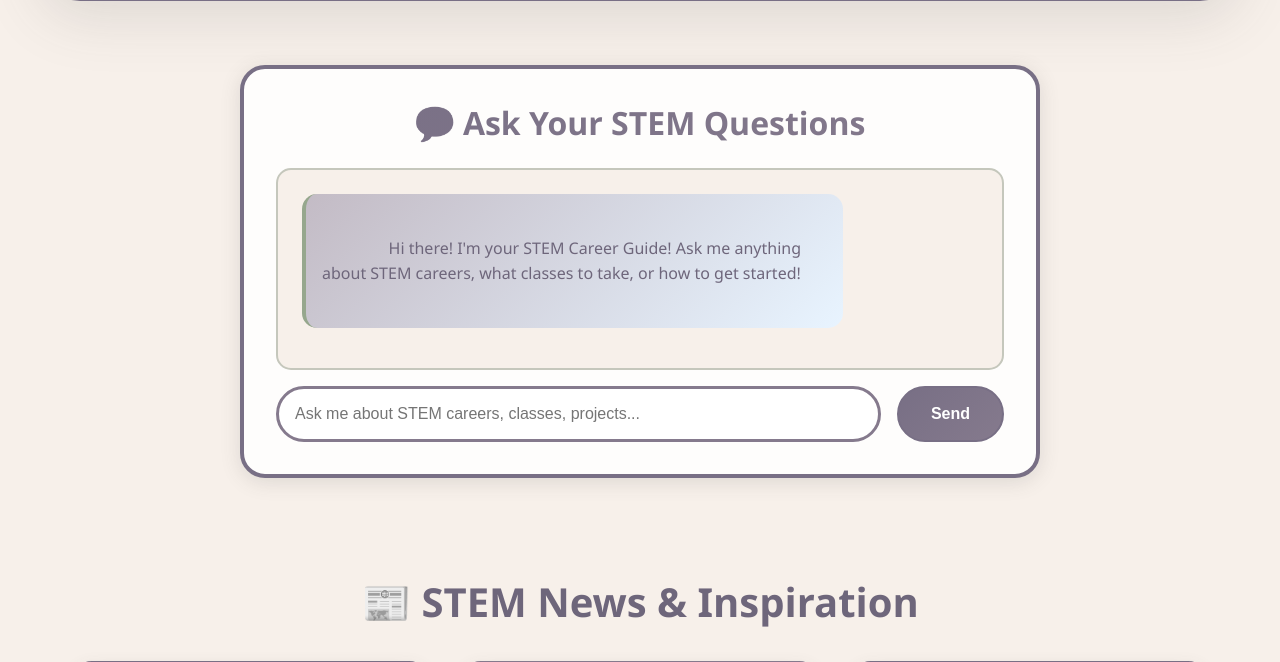
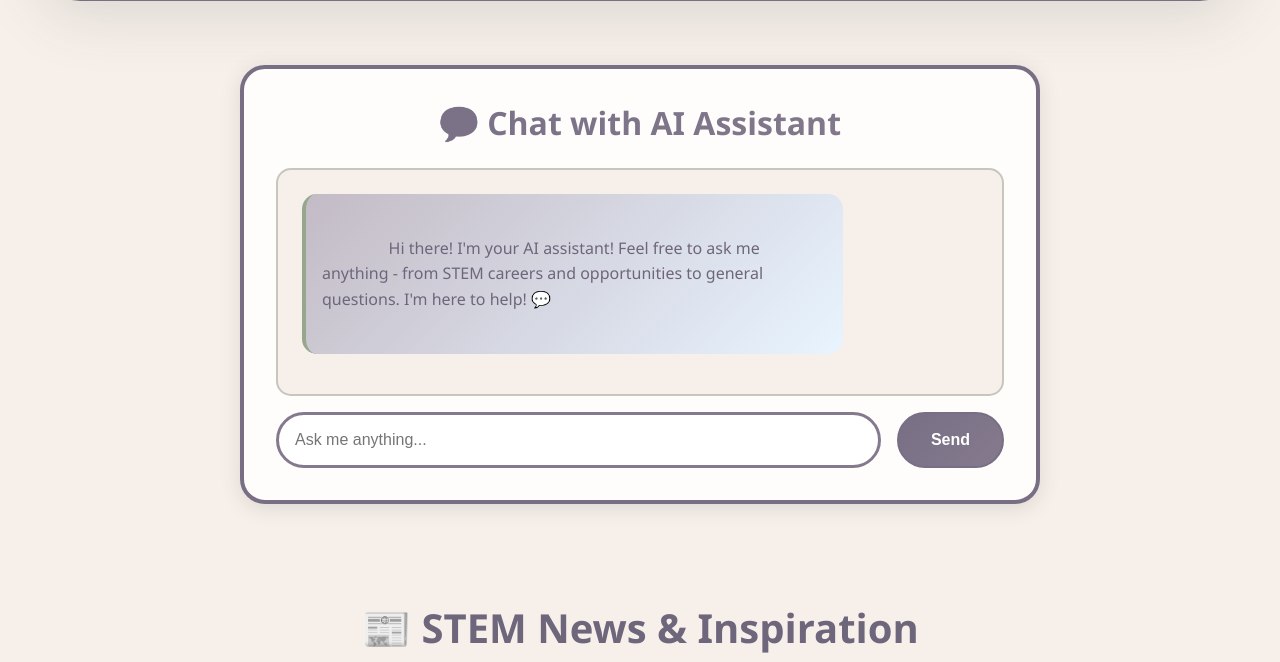
Before and after one commit to jenneighh/HACKATHON-2026, a Flask app: page / in a window 1280 px wide. Shown: the part 3393-4055 px from the top of the page. Run offline with Flask 3, Linux system fonts and the light colour scheme.

Commit message:
Update chatbot to answer any questions and configure AWS Bedrock
- Remove restrictions: chatbot now answers ANY questions, not just STEM
- Update chatbot UI: "Chat with AI Assistant" instead of "Ask Your STEM Questions"
- Change welcome message and placeholder to be more general
- Update AI prompt to handle all types of questions
- Add fallback for general questions when knowledge base has no match
- Create .env.example template for AWS Bedrock setup
- Update README with AWS Bedrock configuration instructions
- Replace Anthropic API references with AWS Bedrock

Setup instructions:
- Copy .env.example to .env
- Add AWS credentials (received via email)
- App works with limited features without AWS credentials

Co-Authored-By: Claude Sonnet 4.5 <noreply@anthropic.com>

```diff
--- a/app.py
+++ b/app.py
@@ -15,6 +15,7 @@ import json
 from dotenv import load_dotenv
 from datetime import timedelta
 import anthropic
+from knowledge_base import search_knowledge_base, CAREER_KNOWLEDGE, SUMMER_PROGRAMS, COMPETITIONS, SCHOLARSHIPS, FAQ_RESPONSES
 
 # Load environment variables from .env file
 load_dotenv()
@@ -857,160 +858,104 @@ def mentor():
 
         # Mentor responses based on common questions
         if "how many" in user_message and ("class" in user_message or "course" in user_message):
-            response = f"""Great question! To become a {career}, here's what you typically need:
+            response = f"""To become a {career}:
 
-📚 **High School** (4 years):
-• Core: {', '.join(career_info['subjects'][:3])}
-• Plus standard requirements: English, Social Studies, etc.
+High School: Focus on {', '.join(career_info['subjects'][:2])} plus the standard requirements.
 
-🎓 **College** (4 years for Bachelor's):
-• About 120-130 credit hours total
-• 40-50 classes covering major requirements, general education, and electives
-• {career_info['education']}
+College: 4 years for a Bachelor's degree. You'll need about 120-130 credits (40-50 classes total).
 
-💡 **The good news**: You don't need to take them all at once! Most students take 4-5 classes per semester. Focus on building a strong foundation first, then specialize in what you love!"""
+{career_info['education']}
+
+Don't worry - you take 4-5 classes per semester, so it's totally manageable! Build your foundation first, then specialize."""
 
         elif "hard" in user_message or "difficult" in user_message:
-            response = f"""Honestly? {career} has its challenges, but it's absolutely achievable! Here's the real talk:
+            response = f"""{career} has challenges, but you can absolutely do it!
 
-💪 **What makes it challenging:**
-• Requires dedication and consistent practice
-• Some concepts take time to master
-• Problem-solving can be frustrating at first
+It requires dedication and practice, and some concepts take time to master. But here's the thing: everyone struggles at first, even experts.
 
-✨ **Why you CAN do it:**
-• Everyone struggles at first — even experts!
-• Breaking problems into small steps makes them manageable
-• There's a huge community ready to help you
-• Your unique perspective is valuable!
+The key isn't being naturally smart - it's being persistent. Most successful {career}s weren't prodigies; they just kept going.
 
-The "hard" part isn't about being naturally smart — it's about being persistent. Most successful {career}s weren't prodigies; they just didn't give up. And with your interests in {', '.join(career_info['skills'][:2])}, you're already on the right path! 🚀"""
+With your interest in {', '.join(career_info['skills'][:2])}, you're already on the right path! 🚀"""
 
         elif "skill" in user_message:
-            response = f"""To succeed as a {career}, you'll want to develop these skills:
+            response = f"""To succeed as a {career}, focus on:
 
-🎯 **Core Skills:**
-{chr(10).join([f'• {skill.title()}' for skill in career_info['skills']])}
+Core Skills: {', '.join([skill.title() for skill in career_info['skills'][:3]])}
 
-📖 **Subjects to Master:**
-{chr(10).join([f'• {subject.title()}' for subject in career_info['subjects']])}
+Key Subjects: {', '.join([subject.title() for subject in career_info['subjects'][:3]])}
 
-💡 **How to Build These Skills:**
-• Start with beginner-friendly online courses (Khan Academy, Coursera)
-• Work on small projects that interest you
-• Join clubs or online communities
-• Find a mentor or study group
-• Practice regularly — even 30 minutes a day helps!
+How to Build Them:
+Start with online courses (Khan Academy, Coursera), work on small projects, join clubs, and practice regularly.
 
-Remember: Nobody is born with these skills. Everyone learns them step by step. You've got this! 💪"""
+Remember: Nobody is born with these skills. You've got this! 💪"""
 
         elif "start" in user_message or "begin" in user_message:
             projects = career_info.get('beginner_projects', ['Build a personal website', 'Create a simple app', 'Join online coding communities'])
             next_steps = career_info.get('next_steps', ['Learn basics online', 'Join a STEM club', 'Find a mentor'])
 
-            response = f"""Let's get you started on your {career} journey! Here's your action plan:
+            response = f"""Here's how to start your {career} journey:
 
-🚀 **This Week:**
-1. {next_steps[0] if len(next_steps) > 0 else 'Research online courses in your field'}
-2. {next_steps[1] if len(next_steps) > 1 else 'Join a relevant online community'}
-3. Watch YouTube videos about "Day in the Life of a {career}"
+This Week:
+1. {next_steps[0] if len(next_steps) > 0 else 'Research online courses'}
+2. {next_steps[1] if len(next_steps) > 1 else 'Join a community'}
+3. Watch "Day in the Life" videos
 
-🛠️ **This Month:**
-Start a beginner project:
-{chr(10).join([f'• {project}' for project in projects])}
+Try a Beginner Project:
+{chr(10).join([f'• {project}' for project in projects[:2]])}
 
-📚 **This Year:**
-• Take relevant classes at school
-• Build a portfolio of 2-3 small projects
-• Attend STEM events or competitions
-• Connect with professionals in the field
-
-The key is to start small and stay consistent. Pick ONE thing from this list and do it today! What sounds most exciting to you? 🌟"""
+Start small and stay consistent. Pick ONE thing and do it today! 🌟"""
 
         elif "salary" in user_message or "money" in user_message or "pay" in user_message:
-            response = f"""Let's talk about the financial side of {career}:
+            response = f"""Salary for {career}:
 
-💰 **Salary Range:** {career_info['salary_range']}
-📊 **Average:** {career_info.get('avg_salary', 'Varies by location and experience')}
+Range: {career_info['salary_range']}
+Average: {career_info.get('avg_salary', 'Varies by location')}
 
-**What affects your salary:**
-• Location (Silicon Valley pays more than smaller cities)
-• Experience (entry-level vs. senior positions)
-• Company size (startups vs. big tech)
-• Your specialty within the field
+Your pay depends on location, experience, and company size.
 
-**Career growth:** {career_info['growth']}
+Career Growth: {career_info['growth']}
 
-💡 **The real value:**
-Beyond the salary, {career} offers:
-• Job security and demand
-• Flexibility (remote work options)
-• Continuous learning opportunities
-• Making real impact: {career_info['impact']}
+Beyond salary, this career offers job security, flexibility, and real impact: {career_info['impact']}
 
-Focus on building skills and passion — the salary will follow! 🚀"""
+Focus on building skills - the salary follows! 🚀"""
 
         elif "college" in user_message or "university" in user_message:
-            response = f"""Here's the college path for {career}:
+            response = f"""College path for {career}:
 
-🎓 **Typical Degree:** {career_info['education']}
+Typical Degree: {career_info['education']}
 
-**Timeline:**
-• 4 years for Bachelor's degree (most common path)
-• Optional: 2 years for Master's (for specialization or research)
-• Some positions accept associate degrees or bootcamps!
+Timeline: 4 years for Bachelor's (most common). Some positions accept bootcamps or associate degrees!
 
-💡 **You don't need a fancy school!**
-• Many successful professionals went to state universities
-• Online programs and bootcamps are gaining respect
-• Projects and skills matter more than school name
-• Scholarships and financial aid make it affordable
+You don't need a fancy school! Many pros went to state universities. Projects and skills matter more than school name.
 
-**What matters most:**
-• Strong foundation in {', '.join(career_info['subjects'][:2])}
-• Hands-on projects and internships
-• Building a network
-• Passion and persistence!
+What matters: Strong foundation in {', '.join(career_info['subjects'][:2])}, hands-on projects, and passion!
 
-Remember: Your college choice should fit YOUR situation — budget, location, learning style. Success comes from what YOU do with the opportunity! 🌟"""
+Your college choice should fit YOUR budget and situation. Success comes from what YOU do! 🌟"""
 
         elif "woman" in user_message or "girl" in user_message or "female" in user_message:
-            response = f"""Absolutely YES! Women are making incredible contributions to {career} and ALL of STEM! 👩‍🔬
+            response = f"""Absolutely YES! Women are making incredible contributions to {career} and all of STEM! 👩‍🔬
 
-**Here's the truth:**
-• Women bring unique perspectives that IMPROVE technology
-• Companies actively want more diverse teams
-• There are tons of support networks for women in STEM
-• Role models are everywhere (check our Role Models section!)
+Women bring unique perspectives that improve technology. Companies want diverse teams, and there are tons of support networks available.
 
-**Resources for you:**
-• Girls Who Code (free programs!)
-• Society of Women Engineers (scholarships + community)
-• Women in STEM mentorship programs
-• Female-focused hackathons and competitions
+Resources: Girls Who Code, Society of Women Engineers, Women in STEM mentorship programs.
 
-**Real talk:**
-• Yes, you might sometimes be the only woman in the room
-• Yes, there are challenges
-• BUT: You belong here. Your perspective is NEEDED.
-• The industry is actively working to be more inclusive
+Real talk: You might sometimes be the only woman in the room, but you BELONG here. Your perspective is needed, and the industry is working to be more inclusive.
 
-Don't let anyone tell you that you don't belong in {career}. The field needs more women like YOU! 💪✨"""
+The field needs more women like YOU! 💪"""
 
         else:
             # Default response for other questions
             response = f"""That's a great question about {career}!
 
-While I don't have a specific answer for that, here's what I can help you with:
+I can help you with:
+• How many classes do I need?
+• Is {career} hard?
+• What skills do I need?
+• How do I get started?
+• What's the salary?
+• What about college?
 
-• **How many classes do I need?** — Course requirements
-• **Is {career} hard?** — Real talk about challenges
-• **What skills do I need?** — Complete skill breakdown
-• **How do I get started?** — Step-by-step action plan
-• **What's the salary?** — Financial expectations
-• **What about college?** — Education pathways
-
-Try asking one of these, or rephrase your question! I'm here to help you succeed in {career}! 🚀"""
+Try asking one of these! 🚀"""
 
         return jsonify({"response": response})
 
@@ -1023,9 +968,9 @@ Try asking one of these, or rephrase your question! I'm here to help you succeed
 @app.route("/api/chat", methods=["POST"])
 def chat():
     """
-    General STEM chatbot endpoint
-    Responds to common questions about STEM careers, resources, and getting started
-    Uses keyword matching to provide helpful responses
+    Enhanced STEM chatbot endpoint
+    Uses knowledge base for detailed responses and Claude AI for natural language
+    Falls back to stored knowledge if API fails
     """
     try:
         # Get user's chat message
@@ -1033,40 +978,144 @@ def chat():
         if not data or "message" not in data:
             return jsonify({"response": "Please send a message!"}), 400
 
-        user_message = data["message"].lower()
+        user_message = data["message"]
+        user_message_lower = user_message.lower()
 
-        # Keyword-based responses for common STEM questions
-        responses = {
-            "hello": "Hi there! 👋 I'm your STEM Career Guide! Ask me anything about STEM careers, what classes to take, or how to get started!",
-            "hi": "Hello! 👋 I'm here to help you explore STEM careers! What would you like to know?",
-            "help": "I can help you with:\n• Finding STEM careers that fit you\n• What classes you should take\n• Whether you can do STEM (yes you can!)\n• Project ideas to get started\n• Summer camps, scholarships, and competitions\n\nWhat interests you?",
-            "camp": "Great question! 🏕️ There are tons of amazing STEM summer camps!\n• Girls Who Code - Free 2-week coding program\n• NASA STEM Programs - Virtual & in-person\n• AI4ALL - AI education for underrepresented students\n• Engineering For Kids - Find local camps by state\n\nCheck out the 'Opportunities' section on the homepage for more links!",
-            "summer": "Summer is a perfect time for STEM! ☀️ You can:\n• Join a summer coding camp (Girls Who Code is free!)\n• Participate in NASA programs\n• Work on personal projects\n• Enter science competitions\n• Take free online courses\n\nScroll down to see all our opportunities!",
-            "scholarship": "Yes! There are many STEM scholarships! 💰 Here are some great ones:\n• Society of Women Engineers (SWE)\n• National Society of Black Engineers (NSBE)\n• Hispanic Scholarship Fund (HSF)\n• Generation Google Scholarship\n• STEM Scholarships Database\n\nCheck the Opportunities section for direct links to apply!",
-            "competition": "STEM competitions are awesome for building skills! 🏆 Try:\n• Google Science Fair - Global online competition\n• FIRST Robotics - Build robots with teams\n• MATHCOUNTS - Math competition\n• Congressional App Challenge - Create an app\n• Regeneron Science Talent Search - Research competition\n\nFind more details in our Opportunities section!",
-            "free": "Tons of free STEM resources! 📚 Here are the best:\n• Khan Academy - Math, science, coding\n• Coursera - College-level courses\n• Code.org - Learn computer science\n• MIT OpenCourseWare - Free MIT courses\n\nAll completely free! Check our Opportunities section for links.",
-            "math": "Being 'bad at math' doesn't mean you can't do STEM! 💪 Many successful STEM professionals struggled with math at first. The key is practice and finding the right learning style. Plus, many STEM fields focus more on creativity and problem-solving than pure math. Would you like to know which STEM careers use less heavy math?",
-            "career": "Great question! There are so many exciting STEM careers! 🚀 Based on your interests, I'd recommend taking our quiz to find your perfect match. We have careers in:\n• Software Engineering\n• Biomedical Engineering\n• Cybersecurity\n• Aerospace Engineering\n• And more!\n\nWhat are you passionate about?",
-            "class": "For STEM careers, here are some key classes:\n📚 Essential: Math, Science, Computer Science\n💡 Helpful: Physics, Chemistry, Biology\n🎨 Bonus: Design, Statistics, Engineering\n\nStart with what interests you most! Which field are you curious about?",
-            "project": "Here are some beginner-friendly STEM projects:\n• Build a personal website 💻\n• Create a simple robot 🤖\n• Design a mobile app 📱\n• Build a model rocket 🚀\n• Make a heart rate monitor ❤️\n\nPick something that excites you and start small!",
-            "woman": "Absolutely! Women are making incredible contributions to STEM! 👩‍🔬 Check out our Role Models section to meet inspiring women like:\n• Dr. Mae Jemison (First Black woman in space)\n• Grace Hopper (Computer programming pioneer)\n• Ellen Ochoa (First Hispanic woman astronaut)\n\nYou belong in STEM!",
-            "hispanic": "Yes! Hispanic and Latino students are thriving in STEM! 🌟 Check out role models like Ellen Ochoa, José Hernández, and Dr. Jessica Esquivel. Your cultural perspective is valuable and needed in STEM fields!",
-            "first": "Being a first-generation college student in STEM is challenging but absolutely possible! 💪 Many successful STEM professionals were first-gen students. Look for mentors, join support groups, and remember: your unique perspective is an asset!",
-            "start": "Getting started in STEM is exciting! Here's what to do:\n1. Explore different fields (take our quiz!)\n2. Start a small project in your area of interest\n3. Join a club or online community\n4. Find a mentor or role model\n5. Keep learning and stay curious!\n\nWhat field interests you most?",
+        # Search knowledge base first
+        kb_results = search_knowledge_base(user_message)
+
+        # Try to use Claude AI for natural, personalized responses
+        api_key = os.environ.get("ANTHROPIC_API_KEY")
+        use_ai = api_key and api_key != "your_api_key_here"
+
+        if use_ai and kb_results:
+            try:
+                # Build context from knowledge base
+                context = "Relevant information from knowledge base:\n"
+
+                if "career" in kb_results:
+                    career_info = kb_results["career"]
+                    context += f"\nCareer Information:\n"
+                    context += f"Daily tasks: {', '.join(career_info.get('daily_tasks', [])[:3])}\n"
+                    context += f"Skills to learn: {', '.join(career_info.get('skills_to_learn', [])[:3])}\n"
+                    context += f"First project: {career_info.get('first_project', 'N/A')}\n"
+                    context += f"Salary range: {career_info.get('salary_range', 'N/A')}\n"
+
+                if "program" in kb_results:
+                    prog_info = kb_results["program"]
+                    context += f"\nProgram: {prog_info.get('name')}\n"
+                    context += f"Description: {prog_info.get('description')}\n"
+                    context += f"Eligibility: {prog_info.get('eligibility')}\n"
+                    context += f"Cost: {prog_info.get('cost')}\n"
+                    context += f"Link: {prog_info.get('link')}\n"
+
+                if "competition" in kb_results:
+                    comp_info = kb_results["competition"]
+                    context += f"\nCompetition: {comp_info.get('name')}\n"
+                    context += f"Description: {comp_info.get('description')}\n"
+
+                if "scholarship" in kb_results:
+                    schol_info = kb_results["scholarship"]
+                    context += f"\nScholarship: {schol_info.get('name')}\n"
+                    context += f"Amount: {schol_info.get('amount')}\n"
+
+                if "faq" in kb_results:
+                    context += f"\nFAQ Answer:\n{kb_results['faq']}\n"
+
+                # Use Claude to make response natural and personalized
+                prompt = f"""You are a friendly, helpful AI assistant chatting with a student on the SeeMe in STEM platform.
+
+Student's question: {user_message}
+
+{context}
+
+Answer the student's question naturally and helpfully. Be conversational, supportive, and informative. You can answer ANY question the student asks - not just STEM-related questions. Keep responses under 200 words. If you have relevant information from the knowledge base above, incorporate it. If the question is about STEM and there's a link, mention they can find more details on our Resources page."""
+
+                response = client.messages.create(
+                    model="us.anthropic.claude-sonnet-4-5-20250929-v1:0",
+                    max_tokens=300,
+                    messages=[{"role": "user", "content": prompt}]
+                )
+
+                return jsonify({"response": response.content[0].text})
+
+            except Exception as ai_error:
+                print(f"AI Error: {ai_error}")
+                # Fall through to knowledge base fallback
+
+        # Fallback: Use knowledge base directly (if API failed or no AI)
+        if kb_results:
+            response_parts = []
+
+            if "faq" in kb_results:
+                return jsonify({"response": kb_results["faq"]})
+
+            if "career" in kb_results:
+                career = kb_results["career"]
+                response = f"Great question about this career!\n\n"
+                response += f"💼 Daily tasks: {', '.join(career['daily_tasks'][:2])}\n\n"
+                response += f"📚 Skills to start: {', '.join(career['skills_to_learn'][:2])}\n\n"
+                response += f"🚀 First project idea: {career['first_project']}\n\n"
+                response += f"💰 Salary range: {career['salary_range']}"
+                return jsonify({"response": response})
+
+            if "program" in kb_results:
+                prog = kb_results["program"]
+                response = f"**{prog['name']}**\n\n"
+                response += f"{prog['description']}\n\n"
+                response += f"👥 Eligibility: {prog['eligibility']}\n"
+                response += f"💵 Cost: {prog['cost']}\n\n"
+                response += f"Check our Resources page for the application link!"
+                return jsonify({"response": response})
+
+            if "competition" in kb_results:
+                comp = kb_results["competition"]
+                response = f"**{comp['name']}**\n\n"
+                response += f"{comp['description']}\n\n"
+                response += f"Find more details on our Resources page!"
+                return jsonify({"response": response})
+
+            if "scholarship" in kb_results:
+                schol = kb_results["scholarship"]
+                response = f"**{schol['name']}**\n\n"
+                response += f"💰 Amount: {schol['amount']}\n"
+                response += f"Deadline: {schol.get('deadline', 'Check website')}\n\n"
+                response += f"Visit our Resources page for the application link!"
+                return jsonify({"response": response})
+
+        # Basic keyword fallback responses
+        fallback_responses = {
+            "hello": "Hi there! 👋 I'm here to help! Feel free to ask me anything - from STEM careers and programs to general questions. What's on your mind?",
+            "hi": "Hello! 👋 What can I help you with today?",
+            "help": "I'm here to answer any questions you have! I have detailed knowledge about:\n• STEM careers and pathways\n• Summer programs and opportunities\n• Competitions and scholarships\n• Getting started with projects\n\nBut feel free to ask me about anything else too! What would you like to know?",
         }
 
-        # Find matching response
-        response_text = None
-        for keyword, response in responses.items():
-            if keyword in user_message:
-                response_text = response
-                break
+        for keyword, response in fallback_responses.items():
+            if keyword in user_message_lower:
+                return jsonify({"response": response})
 
-        # Default response
-        if not response_text:
-            response_text = "That's a great question! 🤔 I'm here to help you explore STEM careers. Try asking about:\n• What STEM career fits me?\n• What classes should I take?\n• Can I do STEM if I'm bad at math?\n• What projects should I try?\n• Are there role models like me?\n\nOr take our quiz to find your perfect STEM career match!"
+        # Ultimate fallback - when AI is not available and no KB results
+        # Still try to use Claude AI for any general question
+        if use_ai:
+            try:
+                prompt = f"""You are a friendly, helpful AI assistant. Answer the following question naturally and helpfully:
 
-        return jsonify({"response": response_text})
+{user_message}
+
+Keep your response conversational, informative, and under 200 words."""
+
+                response = client.messages.create(
+                    model="us.anthropic.claude-sonnet-4-5-20250929-v1:0",
+                    max_tokens=400,
+                    messages=[{"role": "user", "content": prompt}]
+                )
+
+                return jsonify({"response": response.content[0].text})
+            except Exception as ai_error:
+                print(f"AI Fallback Error: {ai_error}")
+
+        # Final fallback when AI is completely unavailable
+        return jsonify({"response": "I'm here to help! I have detailed information about STEM careers, programs, and opportunities, but I can try to answer other questions too. What would you like to know?"})
 
     except Exception as e:
         print(f"Chat ERROR: {e}")
--- a/templates/index.html
+++ b/templates/index.html
@@ -1727,14 +1727,14 @@ Color Palette: Cream (#F7F0EA), Purple (#786F85), Lavender (#C3BBC5), Gold
 
     <!-- Chatbot Section -->
     <div class="chatbot-section">
-        <h2>💬 Ask Your STEM Questions</h2>
+        <h2>💬 Chat with AI Assistant</h2>
         <div class="chat-box" id="chatBox">
             <div class="chat-message bot">
-                Hi there! I'm your STEM Career Guide! Ask me anything about STEM careers, what classes to take, or how to get started!
+                Hi there! I'm your AI assistant! Feel free to ask me anything - from STEM careers and opportunities to general questions. I'm here to help! 💬
             </div>
         </div>
         <div class="chat-input-area">
-            <input type="text" id="chatInput" class="chat-input" placeholder="Ask me about STEM careers, classes, projects..." />
+            <input type="text" id="chatInput" class="chat-input" placeholder="Ask me anything..." />
             <button class="chat-send-btn" onclick="sendMessage()">Send</button>
         </div>
     </div>
```
Also changed, not shown: README.md, 1 other file.
